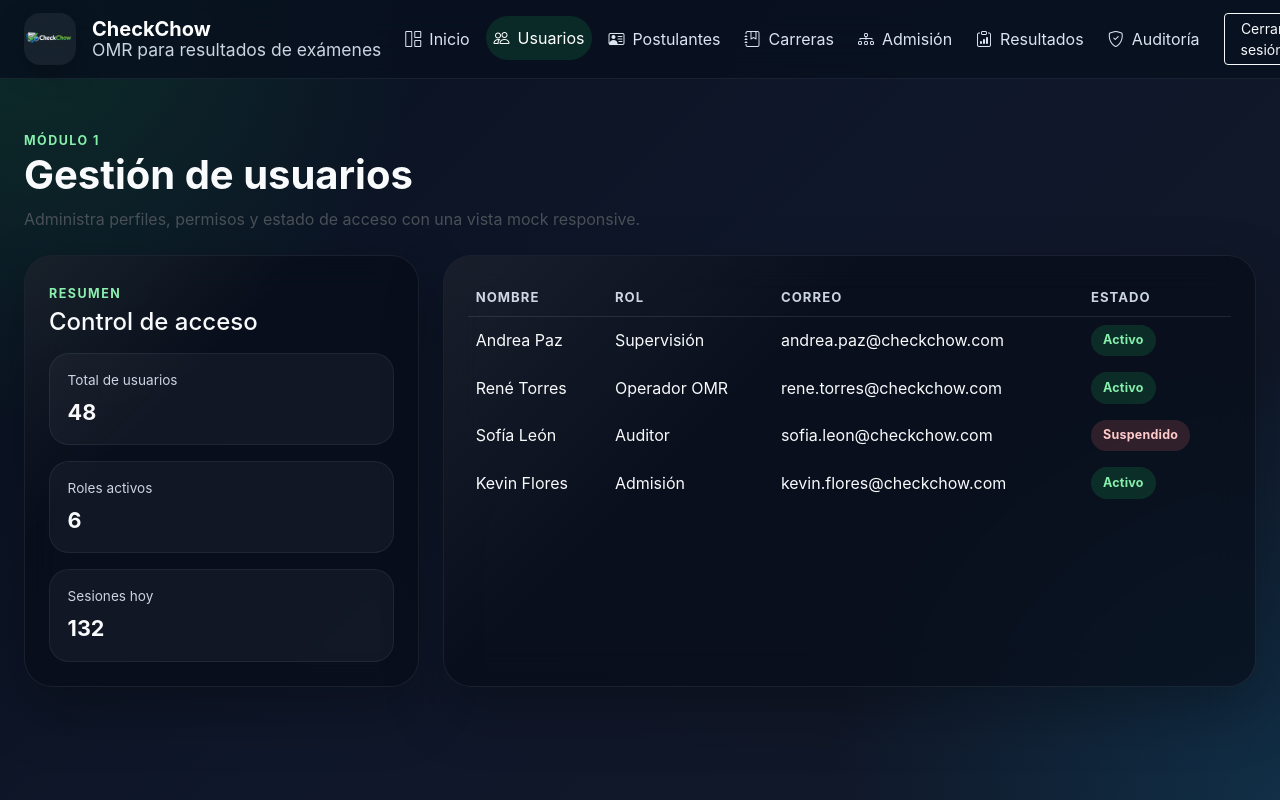
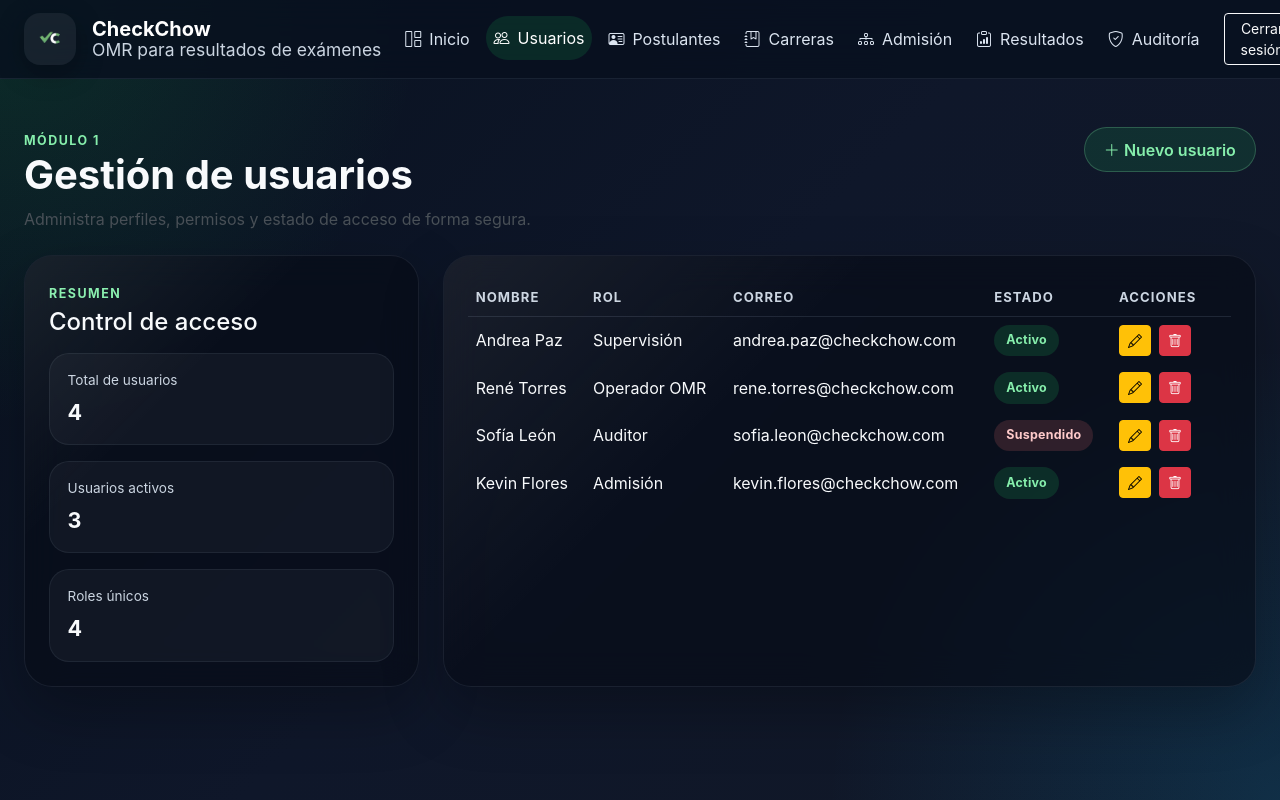
Before and after one commit to Saayck/CheckChow, a React (Create React App) app in the folder frontend/: page /usuarios in a window 1280 px wide. Shown: the top 800 px of the page. Built offline with nearby package versions, Linux system fonts and the light colour scheme.

Commit message:
vista de gest_usuarios

```diff
--- a/frontend/src/components/header.jsx
+++ b/frontend/src/components/header.jsx
@@ -1,5 +1,5 @@
 import { Link, NavLink } from "react-router-dom";
-import logoImg from "../assets/logo.png";
+import logoImg from "../assets/favicon.png";
 import "../styles/dashboard.css";
 
 const navItems = [
--- a/frontend/src/features/modulo1/gest_usuarios/gest_usuarios.jsx
+++ b/frontend/src/features/modulo1/gest_usuarios/gest_usuarios.jsx
@@ -1,22 +1,142 @@
+import { useState } from "react";
 import Header from "../../../components/header";
 import "../../../styles/dashboard.css";
 
-const users = [
-	{ name: "Andrea Paz", role: "Supervisión", email: "andrea.paz@checkchow.com", status: "Activo" },
-	{ name: "René Torres", role: "Operador OMR", email: "rene.torres@checkchow.com", status: "Activo" },
-	{ name: "Sofía León", role: "Auditor", email: "sofia.leon@checkchow.com", status: "Suspendido" },
-	{ name: "Kevin Flores", role: "Admisión", email: "kevin.flores@checkchow.com", status: "Activo" },
+const initialUsers = [
+	{ id: 1, name: "Andrea Paz", role: "Supervisión", email: "andrea.paz@checkchow.com", status: "Activo" },
+	{ id: 2, name: "René Torres", role: "Operador OMR", email: "rene.torres@checkchow.com", status: "Activo" },
+	{ id: 3, name: "Sofía León", role: "Auditor", email: "sofia.leon@checkchow.com", status: "Suspendido" },
+	{ id: 4, name: "Kevin Flores", role: "Admisión", email: "kevin.flores@checkchow.com", status: "Activo" },
 ];
 
+const roles = ["Supervisión", "Operador OMR", "Auditor", "Admisión", "Administrador"];
+const statuses = ["Activo", "Suspendido"];
+
 export default function GestUsuarios() {
+	const [users, setUsers] = useState(initialUsers);
+	const [showModal, setShowModal] = useState(false);
+	const [isEditing, setIsEditing] = useState(false);
+	const [editingId, setEditingId] = useState(null);
+	const [formData, setFormData] = useState({ name: "", role: "Supervisión", email: "", status: "Activo" });
+
+	const handleOpenModal = () => {
+		setFormData({ name: "", role: "Supervisión", email: "", status: "Activo" });
+		setIsEditing(false);
+		setShowModal(true);
+	};
+
+	const handleEditUser = (user) => {
+		setFormData(user);
+		setEditingId(user.id);
+		setIsEditing(true);
+		setShowModal(true);
+	};
+
+	const handleDeleteUser = (id) => {
+		if (window.confirm("¿Está seguro de que desea eliminar este usuario?")) {
+			setUsers(users.filter(u => u.id !== id));
+		}
+	};
+
+	const handleSubmit = (e) => {
+		e.preventDefault();
+		if (!formData.name || !formData.email) {
+			alert("Por favor complete todos los campos");
+			return;
+		}
+		if (isEditing) {
+			setUsers(users.map(u => u.id === editingId ? { ...formData, id: editingId } : u));
+		} else {
+			const newUser = { ...formData, id: Math.max(...users.map(u => u.id), 0) + 1 };
+			setUsers([...users, newUser]);
+		}
+		setShowModal(false);
+		setFormData({ name: "", role: "Supervisión", email: "", status: "Activo" });
+	};
+
+	const handleCloseModal = () => {
+		setShowModal(false);
+		setFormData({ name: "", role: "Supervisión", email: "", status: "Activo" });
+	};
+
+	const activeUsersCount = users.filter(u => u.status === "Activo").length;
+
+	const modalStyles = `
+		.custom-modal-backdrop {
+			background: rgba(0, 0, 0, 0.64) !important;
+			backdrop-filter: blur(8px);
+		}
+		.custom-modal-content {
+			background: rgba(7, 12, 22, 0.95) !important;
+			border: 1px solid rgba(148, 163, 184, 0.12) !important;
+			border-radius: 28px !important;
+		}
+		.custom-modal-header {
+			border-bottom: 1px solid rgba(148, 163, 184, 0.12) !important;
+			color: #f8fafc !important;
+		}
+		.custom-modal-footer {
+			border-top: 1px solid rgba(148, 163, 184, 0.12) !important;
+		}
+		.form-label {
+			color: #cbd5e1 !important;
+			font-weight: 600;
+			font-size: 0.92rem;
+		}
+		.form-control, .form-select {
+			background: rgba(255, 255, 255, 0.04) !important;
+			border: 1px solid rgba(148, 163, 184, 0.12) !important;
+			color: #f8fafc !important;
+		}
+		.form-control::placeholder, .form-select option:not(:checked) {
+			color: rgba(203, 213, 225, 0.5) !important;
+		}
+		.form-control:focus, .form-select:focus {
+			background: rgba(255, 255, 255, 0.06) !important;
+			border-color: rgba(134, 239, 172, 0.24) !important;
+			box-shadow: 0 0 0 0.25rem rgba(34, 197, 94, 0.15) !important;
+			color: #f8fafc !important;
+		}
+		.form-select option {
+			background: #0f172a;
+			color: #f8fafc;
+		}
+		.btn-glass {
+			background: rgba(34, 197, 94, 0.14) !important;
+			border: 1px solid rgba(134, 239, 172, 0.24) !important;
+			color: #86efac !important;
+			padding: 0.6rem 1.2rem !important;
+			border-radius: 999px !important;
+			font-weight: 600 !important;
+			transition: all 0.2s ease !important;
+		}
+		.btn-glass:hover {
+			background: rgba(34, 197, 94, 0.24) !important;
+			border-color: rgba(134, 239, 172, 0.4) !important;
+			color: #dcfce7 !important;
+			transform: translateY(-2px) !important;
+			box-shadow: 0 12px 24px rgba(34, 197, 94, 0.15) !important;
+		}
+	`;
+
 	return (
-		<div className="dashboard-shell">
+		<>
+			<style>{modalStyles}</style>
+			<div className="dashboard-shell">
 			<Header />
 			<main className="container-fluid px-3 px-lg-4 py-4 py-lg-5">
-				<div className="page-title mb-4">
-					<span className="eyebrow">Módulo 1</span>
-					<h1 className="display-6 fw-bold mb-2">Gestión de usuarios</h1>
-					<p className="text-light-emphasis mb-0">Administra perfiles, permisos y estado de acceso con una vista mock responsive.</p>
+				<div className="page-title mb-4 d-flex justify-content-between align-items-start">
+					<div>
+						<span className="eyebrow">Módulo 1</span>
+						<h1 className="display-6 fw-bold mb-2">Gestión de usuarios</h1>
+						<p className="text-light-emphasis mb-0">Administra perfiles, permisos y estado de acceso de forma segura.</p>
+					</div>
+					<button
+						className="btn btn-glass"
+						onClick={handleOpenModal}
+					>
+						<i className="bi bi-plus-lg"></i> Nuevo usuario
+					</button>
 				</div>
 
 				<div className="row g-4">
@@ -25,9 +145,9 @@ export default function GestUsuarios() {
 							<p className="section-kicker mb-1">Resumen</p>
 							<h2 className="h4 mb-3">Control de acceso</h2>
 							<div className="d-grid gap-3">
-								<div className="mini-stat"><span>Total de usuarios</span><strong>48</strong></div>
-								<div className="mini-stat"><span>Roles activos</span><strong>6</strong></div>
-								<div className="mini-stat"><span>Sesiones hoy</span><strong>132</strong></div>
+								<div className="mini-stat"><span>Total de usuarios</span><strong>{users.length}</strong></div>
+								<div className="mini-stat"><span>Usuarios activos</span><strong>{activeUsersCount}</strong></div>
+								<div className="mini-stat"><span>Roles únicos</span><strong>{new Set(users.map(u => u.role)).size}</strong></div>
 							</div>
 						</div>
 					</div>
@@ -41,15 +161,32 @@ export default function GestUsuarios() {
 											<th>Rol</th>
 											<th>Correo</th>
 											<th>Estado</th>
+											<th style={{ width: "120px" }}>Acciones</th>
 										</tr>
 									</thead>
 									<tbody>
 										{users.map((user) => (
-											<tr key={user.email}>
+											<tr key={user.id}>
 												<td>{user.name}</td>
 												<td>{user.role}</td>
 												<td>{user.email}</td>
 												<td><span className={`status-pill ${user.status === "Activo" ? "status-success" : "status-danger"}`}>{user.status}</span></td>
+												<td>
+													<button
+														className="btn btn-sm btn-warning me-2"
+														onClick={() => handleEditUser(user)}
+														title="Editar"
+													>
+														<i className="bi bi-pencil"></i>
+													</button>
+													<button
+														className="btn btn-sm btn-danger"
+														onClick={() => handleDeleteUser(user.id)}
+														title="Eliminar"
+													>
+														<i className="bi bi-trash"></i>
+													</button>
+												</td>
 											</tr>
 										))}
 									</tbody>
@@ -59,6 +196,86 @@ export default function GestUsuarios() {
 					</div>
 				</div>
 			</main>
+
+				{/* Modal */}
+			{showModal && (
+				<div className="modal d-block custom-modal-backdrop">
+					<div className="modal-dialog modal-dialog-centered">
+						<div className="modal-content custom-modal-content">
+							<div className="modal-header custom-modal-header border-0 pb-3">
+								<h5 className="modal-title fw-bold">{isEditing ? "Editar usuario" : "Crear nuevo usuario"}</h5>
+								<button
+									type="button"
+									className="btn-close btn-close-white"
+									onClick={handleCloseModal}
+								></button>
+							</div>
+							<form onSubmit={handleSubmit}>
+								<div className="modal-body px-4 py-4">
+									<div className="mb-3">
+										<label className="form-label">Nombre</label>
+										<input
+											type="text"
+											className="form-control"
+											value={formData.name}
+											onChange={(e) => setFormData({ ...formData, name: e.target.value })}
+											placeholder="Nombre completo"
+										/>
+									</div>
+									<div className="mb-3">
+										<label className="form-label">Correo electrónico</label>
+										<input
+											type="email"
+											className="form-control"
+											value={formData.email}
+											onChange={(e) => setFormData({ ...formData, email: e.target.value })}
+											placeholder="correo@example.com"
+										/>
+									</div>
+									<div className="mb-3">
+										<label className="form-label">Rol</label>
+										<select
+											className="form-select"
+											value={formData.role}
+											onChange={(e) => setFormData({ ...formData, role: e.target.value })}
+										>
+											{roles.map(r => <option key={r} value={r}>{r}</option>)}
+										</select>
+									</div>
+									<div className="mb-0">
+										<label className="form-label">Estado</label>
+										<select
+											className="form-select"
+											value={formData.status}
+											onChange={(e) => setFormData({ ...formData, status: e.target.value })}
+										>
+											{statuses.map(s => <option key={s} value={s}>{s}</option>)}
+										</select>
+									</div>
+								</div>
+								<div className="modal-footer custom-modal-footer border-0 pt-3 gap-2">
+									<button
+										type="button"
+										className="btn btn-outline-secondary"
+										onClick={handleCloseModal}
+										style={{ color: "#cbd5e1", borderColor: "rgba(148, 163, 184, 0.2)" }}
+									>
+										Cancelar
+									</button>
+									<button
+										type="submit"
+										className="btn btn-success"
+										style={{ background: "#22c55e", borderColor: "#22c55e" }}
+									>
+										{isEditing ? "Guardar cambios" : "Crear usuario"}
+									</button>
+								</div>
+							</form>
+						</div>
+					</div>
+				</div>
+			)}
 		</div>
+		</>
 	);
 }
```
